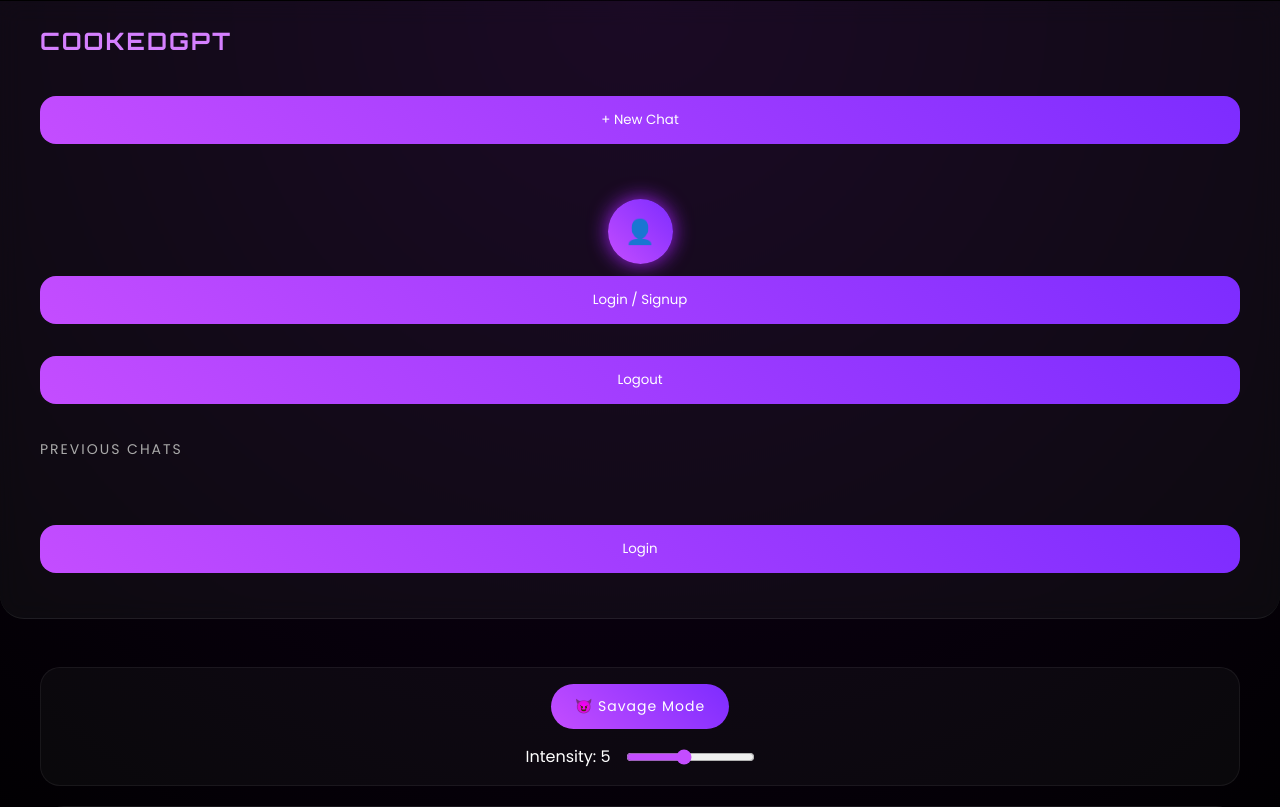
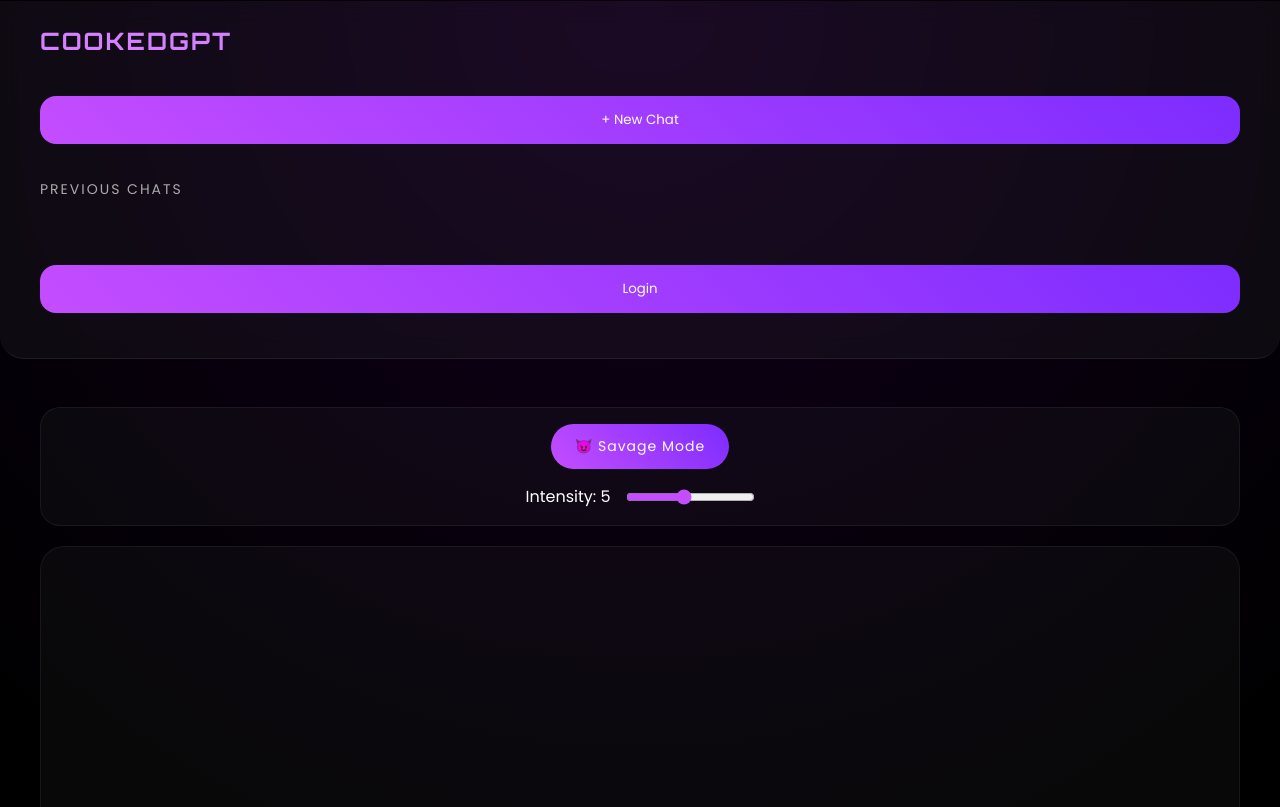
Before and after one commit to tanvipatel-16/CookedGPT, a Flask app: page /chatpage in a window 1280 px wide. Shown: the part 799-1606 px from the top of the page. Run offline with Flask 3, Linux system fonts and the light colour scheme.

Commit message:
Update chat.html

```diff
--- a/templates/chat.html
+++ b/templates/chat.html
@@ -84,21 +84,6 @@ href="{{ url_for('static', filename='style.css') }}">
     + New Chat
 </button>
 
-<div class="login-box">
-
-    <div id="userCircle">
-        👤
-    </div>
-
-    <button onclick="openAuth()">
-        Login / Signup
-    </button>
-
-    <button onclick="logoutUser()">
-        Logout
-    </button>
-
-</div>
 
         <div class="history-title">
             PREVIOUS CHATS
```
